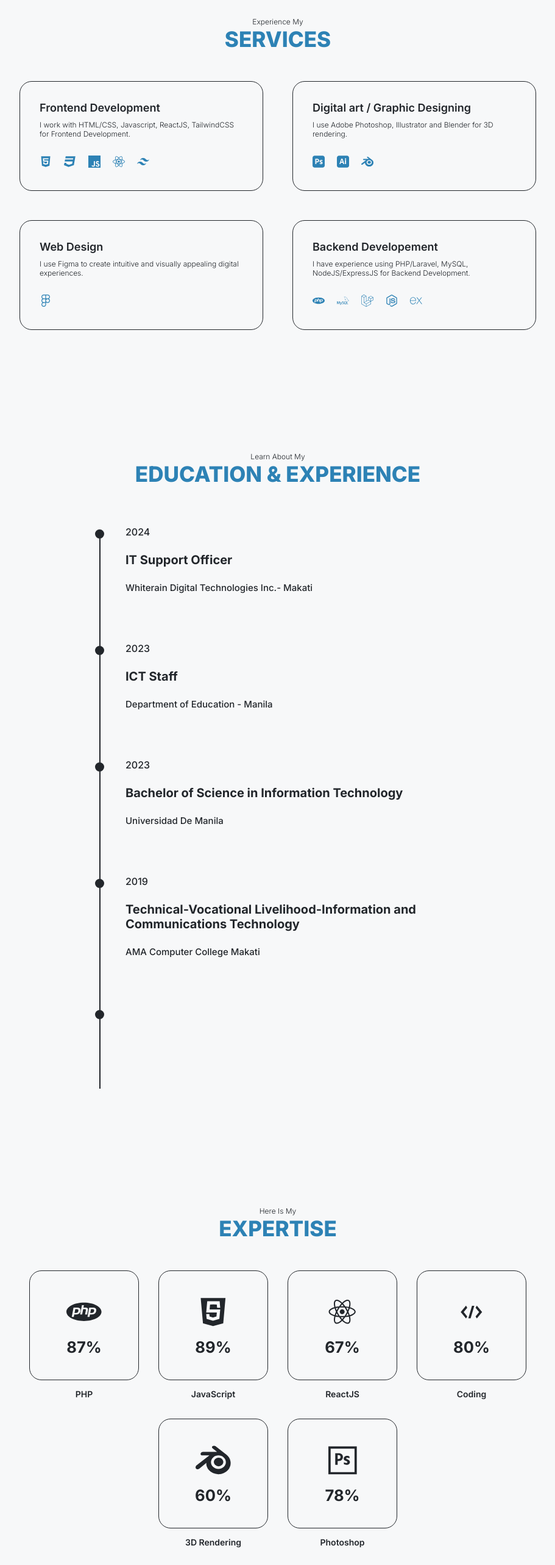
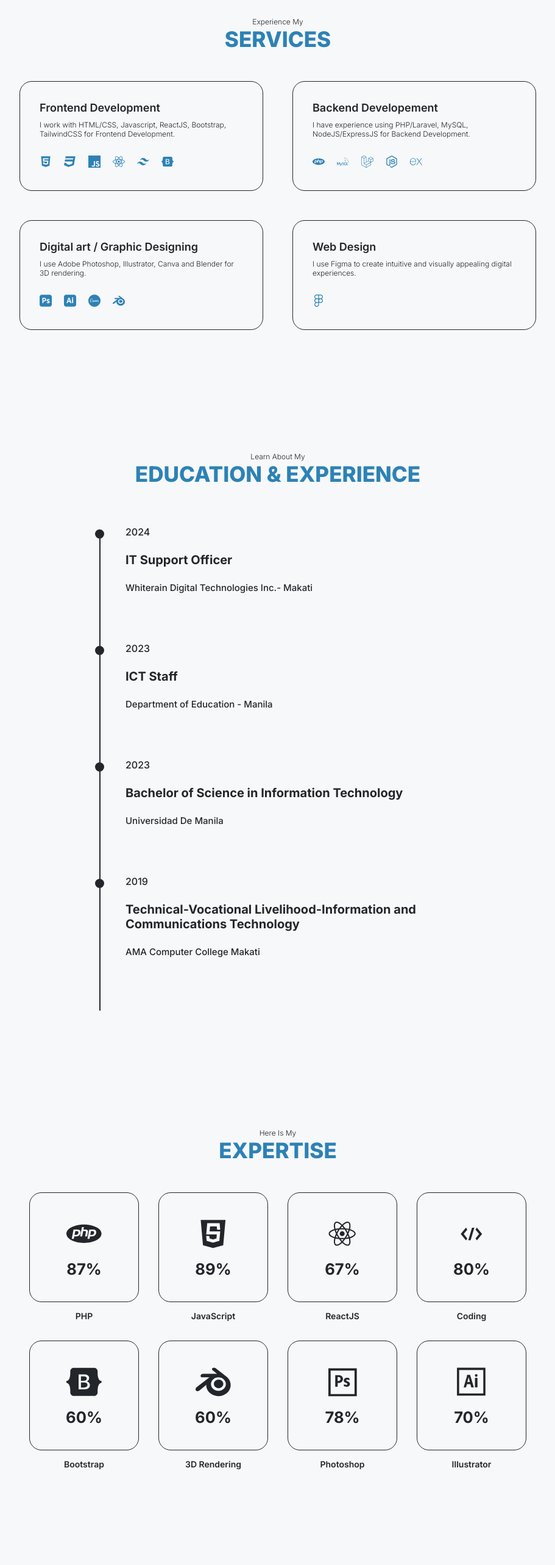
Before and after one commit to y0unique/my-portfolio, a React (Create React App) app: page / in a window 1280 px wide. Shown: the part 2560-5126 px from the top of the page at 61% size, without its empty margins (184-1095 px from the left). Built offline with nearby package versions, Linux system fonts and the light colour scheme; a web font is replaced by a local one.

Commit message:
Update Datas.jsx

```diff
--- a/src/Datas.jsx
+++ b/src/Datas.jsx
@@ -1,8 +1,8 @@
 //import icons
-import { SiCplusplus, SiCsharp, SiPython, SiJavascript, SiBlender, SiAdobephotoshop, SiAdobeillustrator, SiLaravel, SiMysql, SiPhp,  SiGmail, SiExpress, SiTailwindcss    } from "react-icons/si";
+import { SiCplusplus, SiCsharp, SiBootstrap,SiPython, SiJavascript, SiBlender, SiAdobephotoshop, SiAdobeillustrator, SiCanva, SiLaravel, SiMysql, SiPhp,  SiGmail, SiExpress, SiTailwindcss    } from "react-icons/si";
 import { FaJava, FaHtml5, FaReact, FaCss3, FaFigma, FaFacebook ,FaInstagram,FaLinkedin, FaTwitter, FaGithub, FaNodeJs  } from "react-icons/fa";
 
-import { DiJavascript, DiCss3 , DiPython, DiGit , DiReact, DiPhotoshop, DiCode} from "react-icons/di";
+import { DiJavascript, DiCss3 , DiPython, DiGit , DiReact, DiPhotoshop, DiCode, DiIllustrator} from "react-icons/di";
 import { BsTelephoneFill } from "react-icons/bs";
 
 export const data = {
@@ -29,28 +29,26 @@ export const data = {
           {   year: "2019",
               title: "Technical-Vocational Livelihood-Information and Communications Technology",
               location: "AMA Computer College Makati"
-          },
-          {
-          }
+        }
     ],
     //services
     services:[
           {   title: 'Frontend Development',
-              text: 'I work with HTML/CSS, Javascript, ReactJS, TailwindCSS for Frontend Development.',
-              icons: [<FaHtml5 />, <FaCss3 />, <SiJavascript />, <FaReact />, <SiTailwindcss  /> ],
-          },
-          {   title: 'Digital art / Graphic Designing',
-              text: 'I use Adobe Photoshop, Illustrator and Blender for 3D rendering. ',
-              icons: [<SiAdobephotoshop />, <SiAdobeillustrator />, <SiBlender />],
-          },
-          {   title: 'Web Design',
-              text: "I use Figma to create intuitive and visually appealing digital experiences.",
-              icons: [<FaFigma />],
+              text: 'I work with HTML/CSS, Javascript, ReactJS, Bootstrap, TailwindCSS for Frontend Development.',
+              icons: [<FaHtml5 />, <FaCss3 />, <SiJavascript />, <FaReact />, <SiTailwindcss />, <SiBootstrap /> ],
           },
           {   title: 'Backend Developement',
               text: "As a programmer, I develop efficient software solutions for various platforms and applications.",
               text: "I have experience using PHP/Laravel, MySQL, NodeJS/ExpressJS for Backend Development.",
               icons: [<SiPhp  />, <SiMysql  />, <SiLaravel />, <FaNodeJs  />, <SiExpress />]
+          },
+          {   title: 'Digital art / Graphic Designing',
+              text: 'I use Adobe Photoshop, Illustrator, Canva and Blender for 3D rendering. ',
+              icons: [<SiAdobephotoshop />, <SiAdobeillustrator />,<SiCanva />, <SiBlender />],
+          },
+          {   title: 'Web Design',
+              text: "I use Figma to create intuitive and visually appealing digital experiences.",
+              icons: [<FaFigma />],
           },
     ],
     //portfolio
@@ -96,8 +94,10 @@ export const data = {
         { icons: <DiReact/>, title: 'ReactJS',percent:'67%'},
         { icons: <DiCode/>, title: 'Coding',percent:'80%'},
 
+        { icons: <SiBootstrap />, title:'Bootstrap ' ,percent:'60%'},
         { icons: <SiBlender />, title:'3D Rendering ' ,percent:'60%'},
         { icons: <DiPhotoshop/>, title:'Photoshop',percent:'78%'},
+        { icons: <DiIllustrator/>, title:'Illustrator',percent:'70%'},
      ],
      //Contact
 
```
